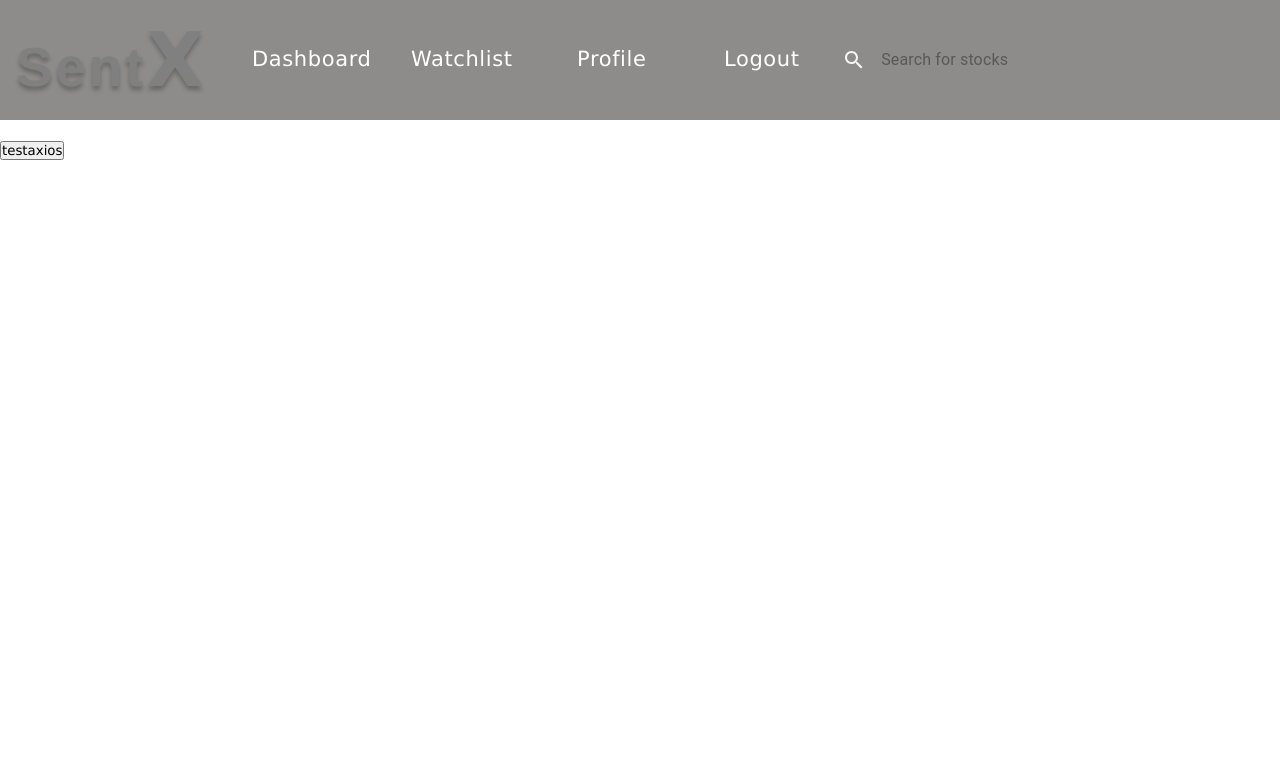
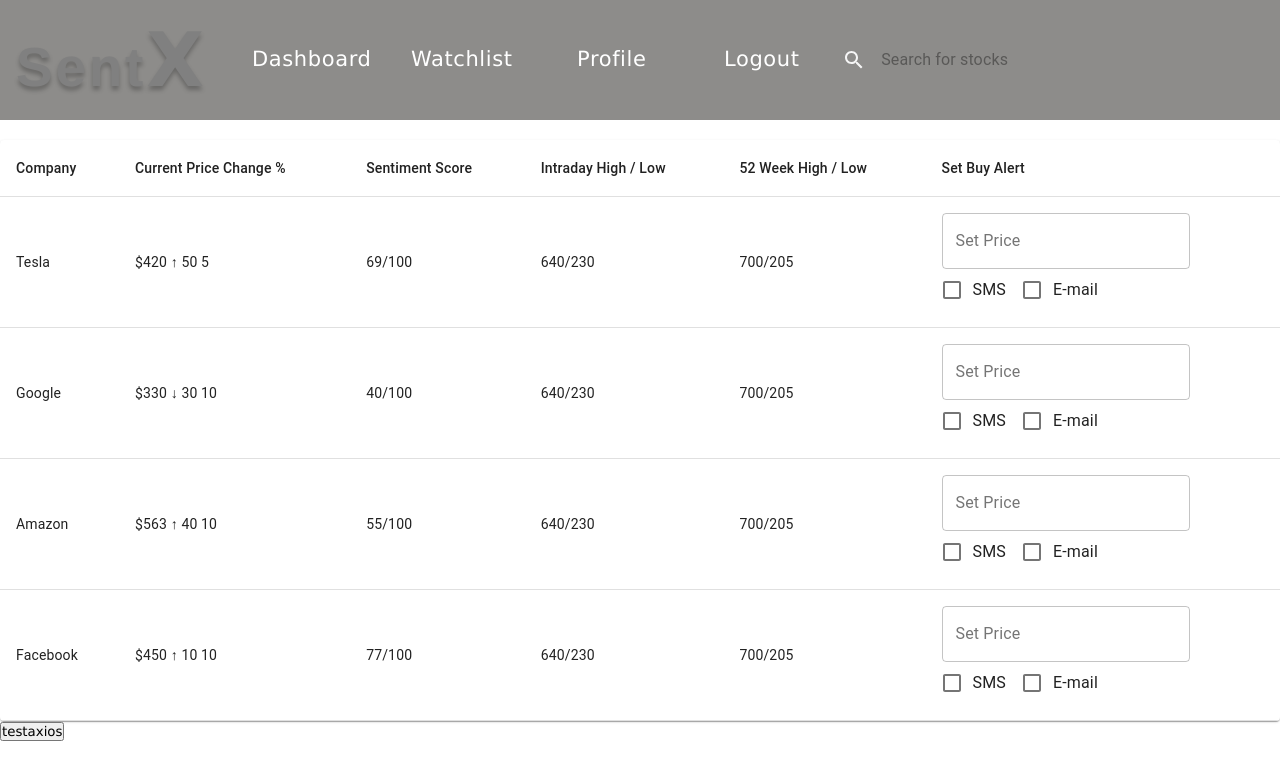
Before and after one commit to luckyjaiswaal/2021_SES3A_TEAM2, a React (Create React App) app in the folder frontend/react_app/: page /watchlist in a window 1280 px wide. Shown: the top 780 px of the page. Built offline with nearby package versions, Linux system fonts and the light colour scheme.

Commit message:
Added watchlist buy alert, intraday and weekly prices

```diff
--- a/frontend/react_app/src/App.js
+++ b/frontend/react_app/src/App.js
@@ -18,9 +18,9 @@
           <Route path="/" exact component={StockList} />
           <Route path="/login" exact component={Login} />
           <Route path="/signup" exact component={SignUp} />
+          <Route path="/watchlist" exact component={Watchlist} />
           <Route path="/stock/:stockSymbol" exact component={Indepth} />
           <Route path="/stock" exact>
-          <Route path="/watchlist" exact component={Watchlist} />
           <h1>Please select a stock</h1>
           </Route>
         </Switch>
--- a/frontend/react_app/src/Watchlist.js
+++ b/frontend/react_app/src/Watchlist.js
@@ -1,22 +1,25 @@
 import './form.css';
 import React, { Component } from 'react';
-import { Table, TableBody, TableCell, TableContainer, TableHead, TableRow, Paper, Button } from "@material-ui/core";
+import { Table, TableBody, TableCell, TableContainer, TableHead, TableRow, Paper, TextField} from "@material-ui/core";
 import { withStyles, makeStyles } from '@material-ui/core/styles';
-import SearchIcon from '@material-ui/icons/Search';
 import { Link, Redirect } from 'react-router-dom';
+import FormControlLabel from '@material-ui/core/FormControlLabel';
+import Checkbox from '@material-ui/core/Checkbox';
 
-function createData(stock, symbol, price, score) {
-  return {stock, symbol, price, score};
+// const handleChange = (event) => {
+//   setState({ ...state, [event.target.name]: event.target.checked });
+// };
+
+function createData(stock, symbol, price, score, week) {
+  return {stock, symbol, price, score, week};
 }
 
 const rows = [
-  createData('Tesla', 'TSLA', '$420 ↑ 50', '69/100'),
-  createData('Google', 'GOOGL', '$330 ↓ 30', '40/100'),
-  createData('Amazon', 'AMZN', '$563 ↑ 40', '55/100'),
-  createData('Facebook', 'FB', '$450 ↑ 10', '77/100'),
+  createData('Tesla', '$420 ↑ 50 5', '69/100', '640/230', '700/205'),
+  createData('Google', '$330 ↓ 30 10', '40/100', '640/230','700/205'),
+  createData('Amazon', '$563 ↑ 40 10', '55/100', '640/230', '700/205'),
+  createData('Facebook', '$450 ↑ 10 10', '77/100', '640/230','700/205'),
 ];
-
-
 
 export class Watchlist extends Component {
 
@@ -26,11 +29,12 @@
             <Table className="table" aria-label="simple table">
               <TableHead>
                 <TableRow>
-                  <TableCell >Stock</TableCell>
-                  <TableCell >Symbol</TableCell>
-                  <TableCell >Price</TableCell>
-                  <TableCell >Sentiment Score</TableCell>
-                  <TableCell align="right">Action</TableCell>
+                  <TableCell>Company</TableCell>
+                  <TableCell>Current Price Change %</TableCell>
+                  <TableCell>Sentiment Score</TableCell>
+                  <TableCell>Intraday High / Low</TableCell>
+                  <TableCell>52 Week High / Low</TableCell>
+                  <TableCell>Set Buy Alert</TableCell>
                 </TableRow>
               </TableHead>
               <TableBody>
@@ -48,9 +52,25 @@
                     <TableCell component="th" scope="row">
                       {row.score}
                     </TableCell>
-                    <TableCell align="right">
-                    <Link to={`stock/${row.symbol}`} style={{ textDecoration: 'none' }}>More info</Link>
+                    <TableCell component="th" scope="row">
+                      {row.week}
                     </TableCell>
+                    <TableCell component="th" scope="row">
+                      <TextField id="outlined-basic" label="Set Price" variant="outlined" />
+                      <br/>
+                      <FormControlLabel
+                        value="sms"
+                        control={<Checkbox color="primary" />}
+                        label="SMS"
+                        labelPlacement="end"
+                      />
+                      <FormControlLabel
+                        value="email"
+                        control={<Checkbox color="primary" />}
+                        label="E-mail"
+                        labelPlacement="end"
+                      />
+                      </TableCell>
                   </TableRow>
                 ))}
               </TableBody>
```
